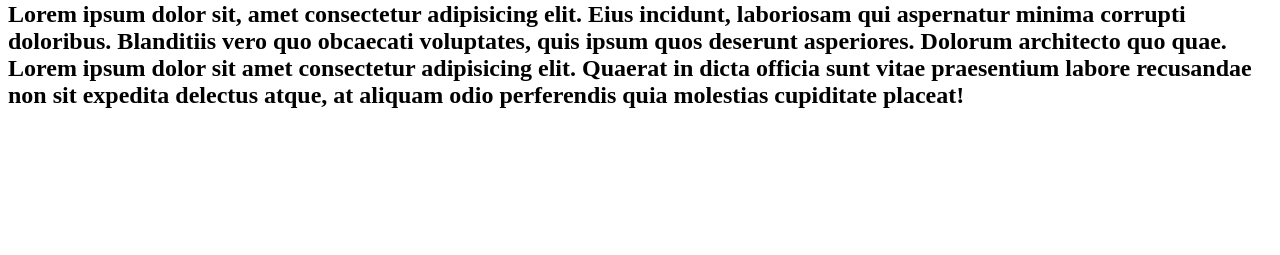
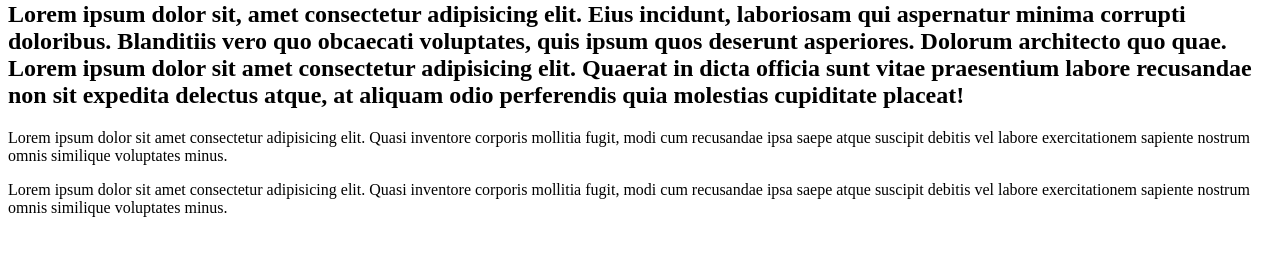
Before and after one commit to LuzPonce02/practica-git, a plain HTML site: page index.html in a window 1280 px wide. Shown: the part 79-334 px from the top of the page. Drawn offline with Linux system fonts and the light colour scheme.

Commit message:
añadi section con parrafo a mi index

```diff
--- a/index.html
+++ b/index.html
@@ -8,5 +8,13 @@
 <body>
     <h1>Semana 6 Git & GitHub</h1>
     <h2>Lorem ipsum dolor sit, amet consectetur adipisicing elit. Eius incidunt, laboriosam qui aspernatur minima corrupti doloribus. Blanditiis vero quo obcaecati voluptates, quis ipsum quos deserunt asperiores. Dolorum architecto quo quae. Lorem ipsum dolor sit amet consectetur adipisicing elit. Quaerat in dicta officia sunt vitae praesentium labore recusandae non sit expedita delectus atque, at aliquam odio perferendis quia molestias cupiditate placeat!</h2>
+    <section>
+        <div>
+            <p>Lorem ipsum dolor sit amet consectetur adipisicing elit. Quasi inventore corporis mollitia fugit, modi cum recusandae ipsa saepe atque suscipit debitis vel labore exercitationem sapiente nostrum omnis similique voluptates minus.</p>
+        </div>
+        <div>
+            <p>Lorem ipsum dolor sit amet consectetur adipisicing elit. Quasi inventore corporis mollitia fugit, modi cum recusandae ipsa saepe atque suscipit debitis vel labore exercitationem sapiente nostrum omnis similique voluptates minus.</p>
+        </div>
+    </section>
 </body>
 </html>
```
